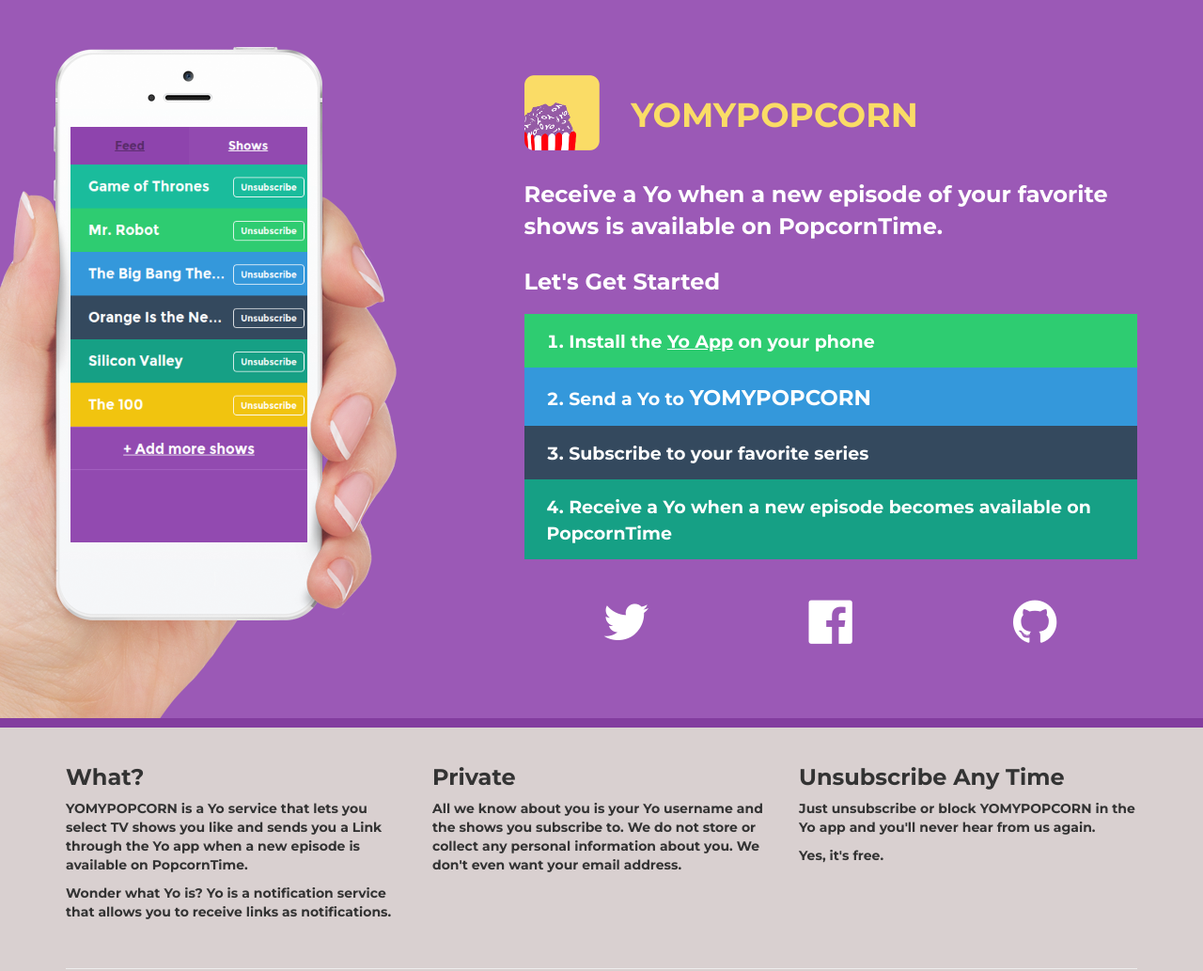
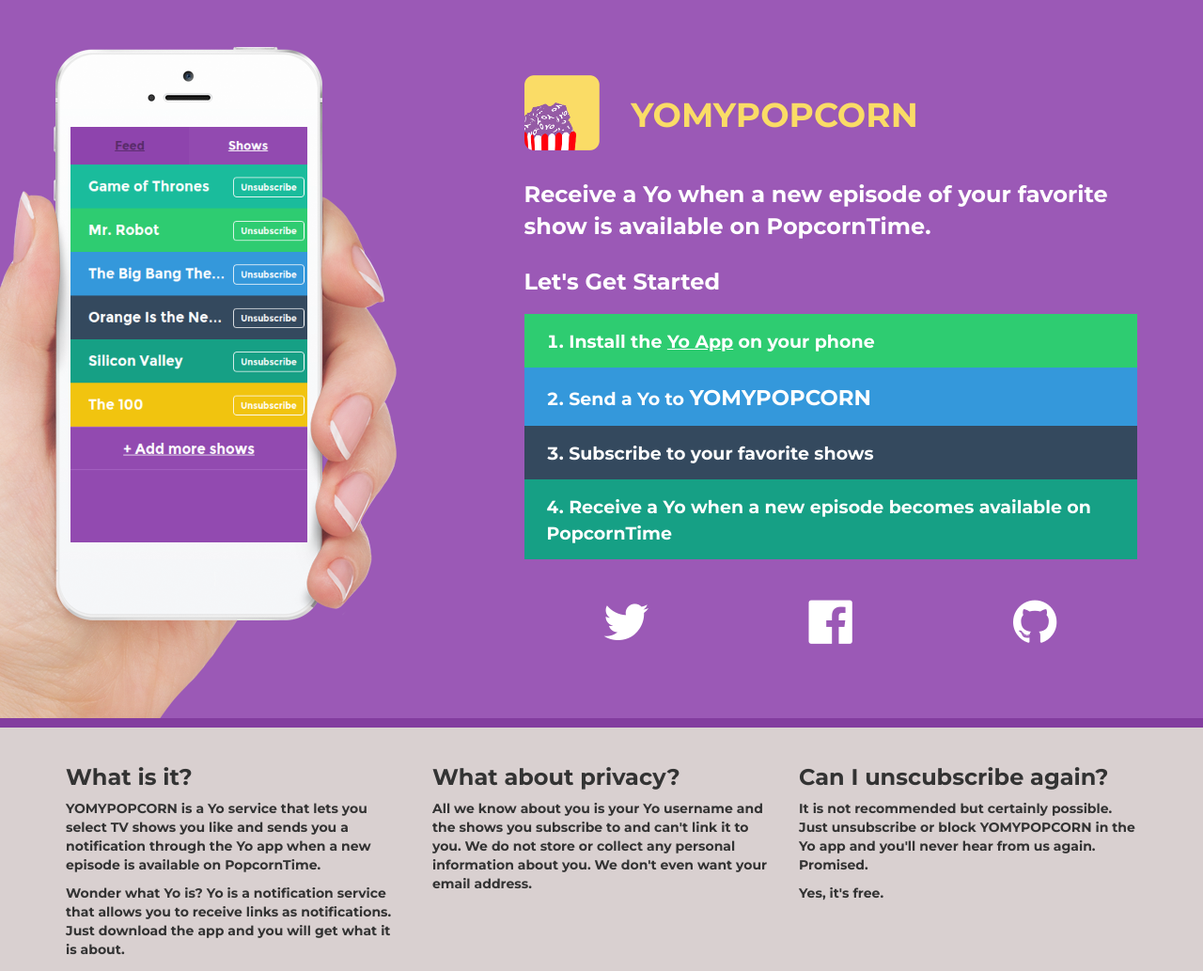
Before and after one commit to yomypopcorn/landingpage, a plain HTML site: page index.html in a window 1280 px wide. Shown: the top 1033 px of the page at 94% size. Drawn offline with nearby package versions, Linux system fonts and the light colour scheme.

Commit message:
Changes in the copy
I would recommend some changes in the copy. There are some mistakes and some stuff could be just a bit more consistent or better phrased.

```diff
--- a/index.html
+++ b/index.html
@@ -28,7 +28,7 @@
               </div>
             </div>
             <p class="lead">
-            Receive a Yo when a new episode of your favorite shows is available on PopcornTime.
+            Receive a Yo when a new episode of your favorite show is available on PopcornTime.
             </p>
 
             <div class="getstarted">
@@ -37,7 +37,7 @@
               <ol>
                 <li class="emerald">Install the <a href="https://www.justyo.co/">Yo App</a> on your phone</li>
                 <li class="peter">Send a Yo to <span class="little-bit-bigger">YOMYPOPCORN</span></li>
-                <li class="asphalt">Subscribe to your favorite series</li>
+                <li class="asphalt">Subscribe to your favorite shows</li>
                 <li class="green">Receive a Yo when a new episode becomes available on PopcornTime</li>
               </ol>
             </div>
@@ -74,19 +74,19 @@
     <div class="container">
       <div class="row therest">
         <div class="col-md-4">
-          <h3>What?</h3>
-          <p>YOMYPOPCORN is a Yo service that lets you select TV shows you like and sends you a Link through the Yo app when a new episode is available on PopcornTime.</p>
-          <p>Wonder what Yo is? Yo is a notification service that allows you to receive links as notifications.</p>
+          <h3>What is it?</h3>
+          <p>YOMYPOPCORN is a Yo service that lets you select TV shows you like and sends you a notification through the Yo app when a new episode is available on PopcornTime.</p>
+          <p>Wonder what Yo is? Yo is a notification service that allows you to receive links as notifications. Just download the app and you will get what it is about.</p>
         </div>
 
         <div class="col-md-4">
-          <h3>Private</h3>
-          <p>All we know about you is your Yo username and the shows you subscribe to. We do not store or collect any personal information about you. We don't even want your email address.</p>
+          <h3>What about privacy?</h3>
+          <p>All we know about you is your Yo username and the shows you subscribe to and can't link it to you. We do not store or collect any personal information about you. We don't even want your email address.</p>
         </div>
 
         <div class="col-md-4">
-          <h3>Unsubscribe Any Time</h3>
-          <p>Just unsubscribe or block YOMYPOPCORN in the Yo app and you'll never hear from us again.</p>
+          <h3>Can I unscubscribe again? </h3>
+          <p>It is not recommended but certainly possible. Just unsubscribe or block YOMYPOPCORN in the Yo app and you'll never hear from us again. Promised.</p>
           <p>Yes, it's free.</p>
         </div>
       </div>
```
